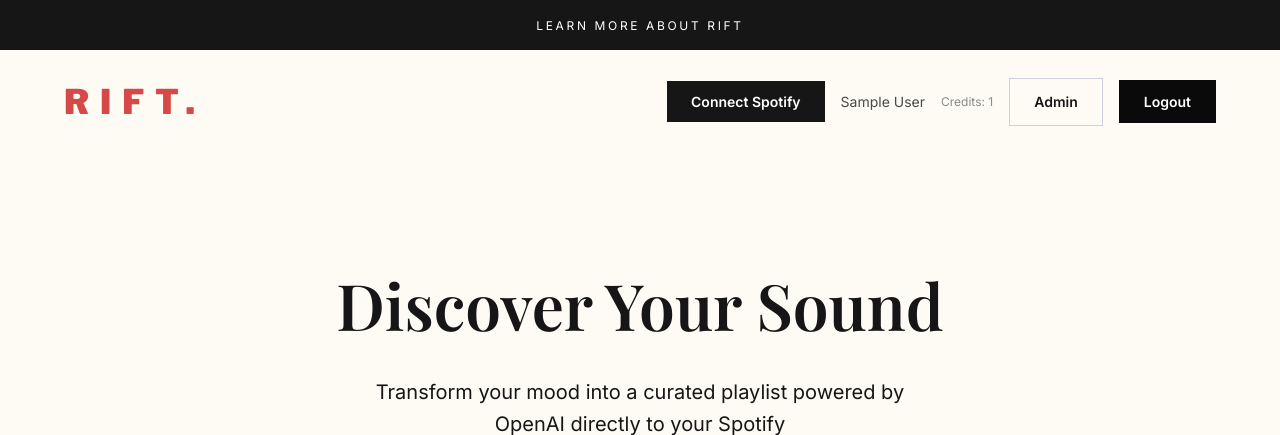
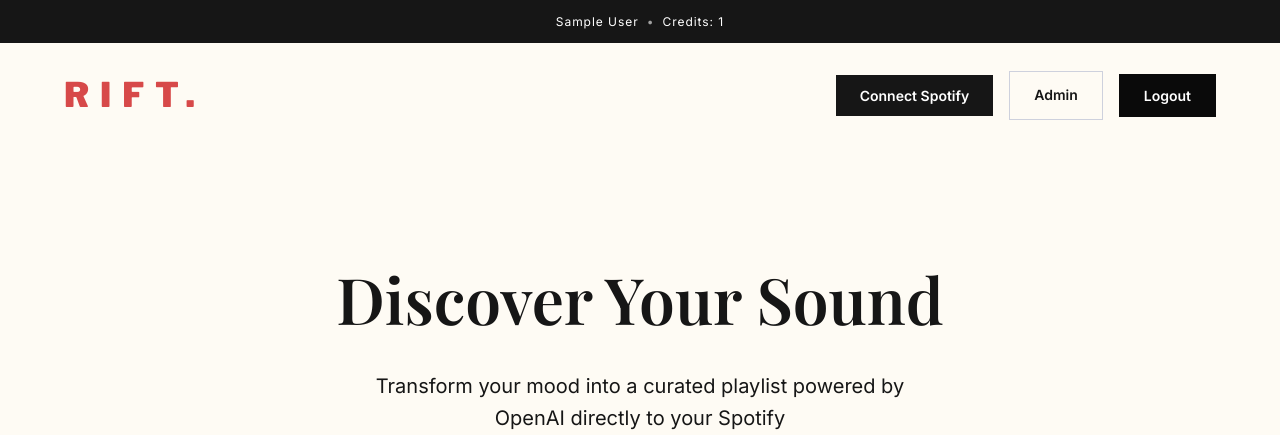
Before and after one commit to visu21ab/Rift, a Flask app: page / in a window 1280 px wide. Shown: the top 435 px of the page. Run offline with Flask 3, Linux system fonts and the light colour scheme; the visitor is signed in with stand-in values (Sample User, id 1); tables that the repository leaves empty hold one stand-in row (values such as "Sample post").

Commit message:
Refine logged-in banner display

```diff
--- a/static/css/style.css
+++ b/static/css/style.css
@@ -39,8 +39,11 @@ body {
 /* Header */
 .top-banner {
     background: var(--accent-blue);
-    text-align: center;
     padding: 12px 16px;
+    display: flex;
+    align-items: center;
+    justify-content: center;
+    gap: 8px;
 }
 
 .top-banner-link {
@@ -53,6 +56,28 @@ body {
 
 .top-banner-link:hover {
     text-decoration: underline;
+}
+
+.top-banner-info {
+    display: inline-flex;
+    align-items: center;
+    color: #ffffff;
+    font-size: 12px;
+    letter-spacing: 0.08em;
+    text-transform: none;
+    gap: 8px;
+}
+
+.top-banner-identity {
+    font-weight: 400;
+}
+
+.top-banner-divider {
+    color: rgba(255, 255, 255, 0.6);
+}
+
+.top-banner-credits {
+    font-weight: 400;
 }
 
 .header {
--- a/static/js/app.js
+++ b/static/js/app.js
@@ -103,14 +103,16 @@ async function checkAuthStatus() {
 function updateUserHeader(data) {
     const loginBtn = document.getElementById('loginBtn');
     const userInfo = document.getElementById('userInfo');
-    const userName = document.getElementById('userName');
-    const userCredits = document.getElementById('userCredits');
+    const topBannerIdentity = document.getElementById('topBannerIdentity');
+    const topBannerCredits = document.getElementById('topBannerCredits');
 
     if (userInfo) userInfo.style.display = 'flex';
     if (loginBtn) loginBtn.style.display = data.spotify_connected ? 'none' : 'inline-flex';
-    if (userName) userName.textContent = data.spotify_display_name || data.email || 'User';
-    if (userCredits && typeof data.credits_remaining === 'number') {
-        userCredits.textContent = `Credits: ${data.credits_remaining}`;
+    if (topBannerIdentity) {
+        topBannerIdentity.textContent = data.spotify_display_name || data.email || 'User';
+    }
+    if (topBannerCredits && typeof data.credits_remaining === 'number') {
+        topBannerCredits.textContent = `Credits: ${data.credits_remaining}`;
     }
 }
 
@@ -126,9 +128,9 @@ function displayResults(data) {
         const requestedCount = typeof data.requested_track_count === 'number' ? data.requested_track_count : null;
         tracksMetric.textContent = requestedCount ? `${data.tracks_found}/${requestedCount}` : data.tracks_found;
     }
-    const userCredits = document.getElementById('userCredits');
-    if (userCredits && typeof data.credits_remaining === 'number') {
-        userCredits.textContent = `Credits: ${data.credits_remaining}`;
+    const topBannerCredits = document.getElementById('topBannerCredits');
+    if (topBannerCredits && typeof data.credits_remaining === 'number') {
+        topBannerCredits.textContent = `Credits: ${data.credits_remaining}`;
     }
 
     // Update Spotify link
--- a/templates/index.html
+++ b/templates/index.html
@@ -11,7 +11,19 @@
 </head>
 <body>
     <div class="top-banner">
+        {% if user %}
+        <div class="top-banner-info">
+            <span class="top-banner-identity" id="topBannerIdentity">
+                {{ user.spotify_display_name or user.email }}
+            </span>
+            <span class="top-banner-divider">•</span>
+            <span class="top-banner-credits" id="topBannerCredits">
+                Credits: {{ user.credits_remaining }}
+            </span>
+        </div>
+        {% else %}
         <a href="#aboutSection" class="top-banner-link">Learn more about Rift</a>
+        {% endif %}
     </div>
     <div class="container">
         <!-- Header -->
@@ -23,8 +35,6 @@
                 <div class="auth-section" id="authSection">
                     <button class="btn btn-primary" id="loginBtn">Connect Spotify</button>
                     <div class="user-info" id="userInfo" style="display: none;">
-                        <span class="user-name" id="userName"></span>
-                        <span class="user-credits" id="userCredits"></span>
                         {% if user and user.is_admin %}
                         <a href="{{ url_for('admin_dashboard') }}" class="btn btn-admin">Admin</a>
                         {% endif %}
```
